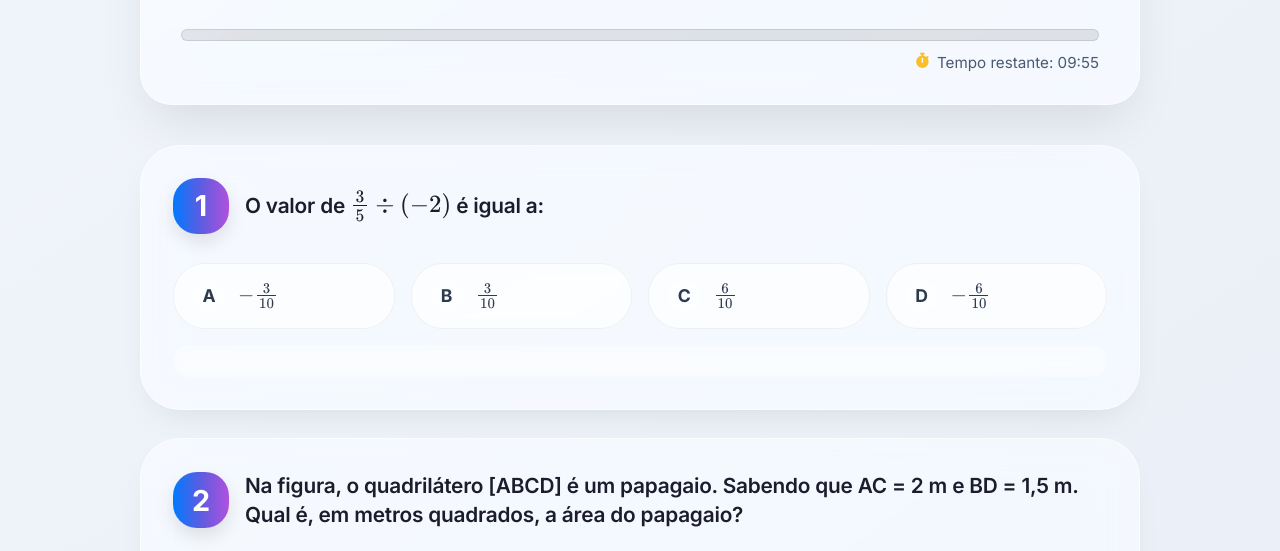
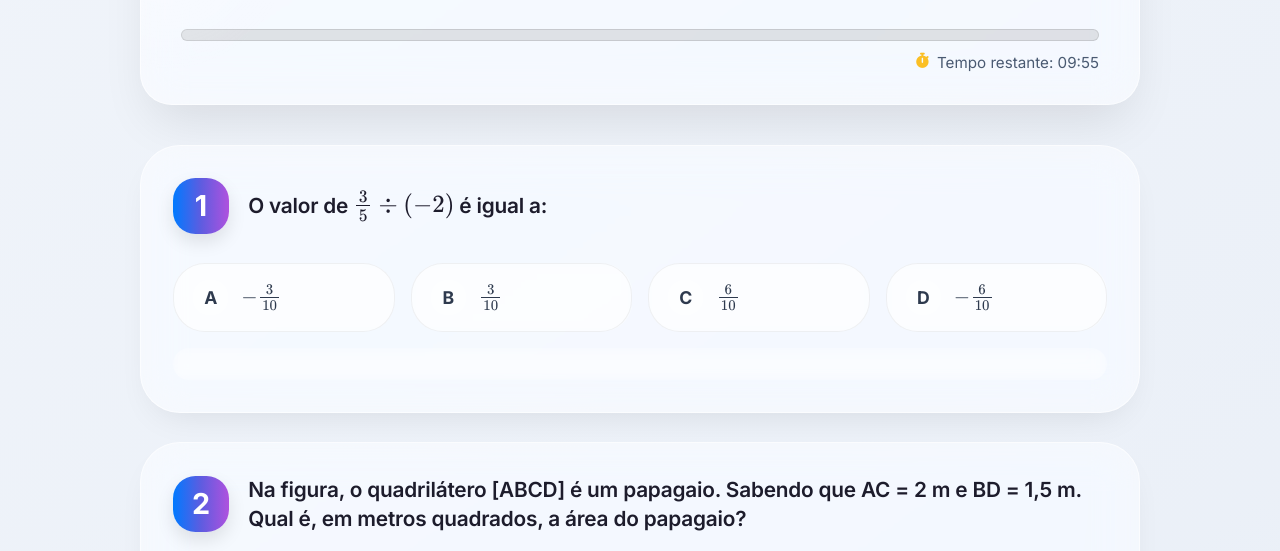
Before and after one commit to JKMN21/QUIZmat, a plain HTML site: page index.html in a window 1280 px wide. Shown: the part 235-786 px from the top of the page. Drawn offline with nearby package versions, Linux system fonts and the light colour scheme.

Commit message:
Update index.html

```diff
--- a/index.html
+++ b/index.html
@@ -362,15 +362,15 @@
         .question-header {
             display: flex;
             align-items: center;
-            gap: 1rem;
-            margin-bottom: 1.2rem;
+            gap: 1.2rem; /* aumentado */
+            margin-bottom: 1.5rem; /* aumentado */
         }
 
         .question-num {
             background: var(--progress-fill);
-            width: 3.5rem;  /* aumentado */
-            height: 3.5rem;  /* aumentado */
-            border-radius: 1.5rem; /* ajustado */
+            width: 3.5rem; /* aumentado */
+            height: 3.5rem; /* aumentado */
+            border-radius: 1.4rem; /* ajustado */
             display: flex;
             align-items: center;
             justify-content: center;
@@ -378,7 +378,7 @@
             font-size: 1.8rem; /* aumentado */
             color: white;
             box-shadow: 0 8px 18px var(--shadow-color);
-            flex-shrink: 0; /* impede que encolha */
+            flex-shrink: 0; /* não encolhe */
         }
 
         .question-text {
@@ -429,7 +429,7 @@
 
         .options-grid {
             display: grid;
-            grid-template-columns: repeat(auto-fit, minmax(180px, 1fr));
+            grid-template-columns: repeat(auto-fit, minmax(200px, 1fr));
             gap: 1rem;
             margin: 1.8rem 0 1rem;
         }
@@ -472,8 +472,8 @@
         .option-prefix {
             font-weight: 700;
             background: rgba(255,255,255,0.2);
-            width: 2rem;
-            height: 2rem;
+            width: 2.2rem;
+            height: 2.2rem;
             display: flex;
             align-items: center;
             justify-content: center;
@@ -656,11 +656,6 @@
             .question-text {
                 font-size: 1.1rem;
             }
-            .question-num {
-                width: 3rem;
-                height: 3rem;
-                font-size: 1.5rem;
-            }
             .figure img {
                 max-height: 350px;
             }
@@ -674,6 +669,11 @@
             .btn {
                 width: 100%;
                 min-width: auto;
+            }
+            .question-num {
+                width: 3rem;
+                height: 3rem;
+                font-size: 1.5rem;
             }
         }
     </style>
@@ -1081,7 +1081,6 @@
             }
 
             function corrigirTodas() {
-                if (corrigido) return; // evitar múltiplas correções
                 corrigido = true;
                 let correctCount = 0;
                 for (let i = 1; i <= totalQuestions; i++) {
@@ -1178,7 +1177,8 @@
                         timerInterval = null;
                         timerMessage.innerText = 'Tempo esgotado!';
                         if (!corrigido) {
-                            finalizarEExibir(); // mostra resultado automaticamente
+                            corrigirTodas();
+                            finalizarEExibir(); // já mostra resultado
                         }
                     }
                 }, 1000);
```
